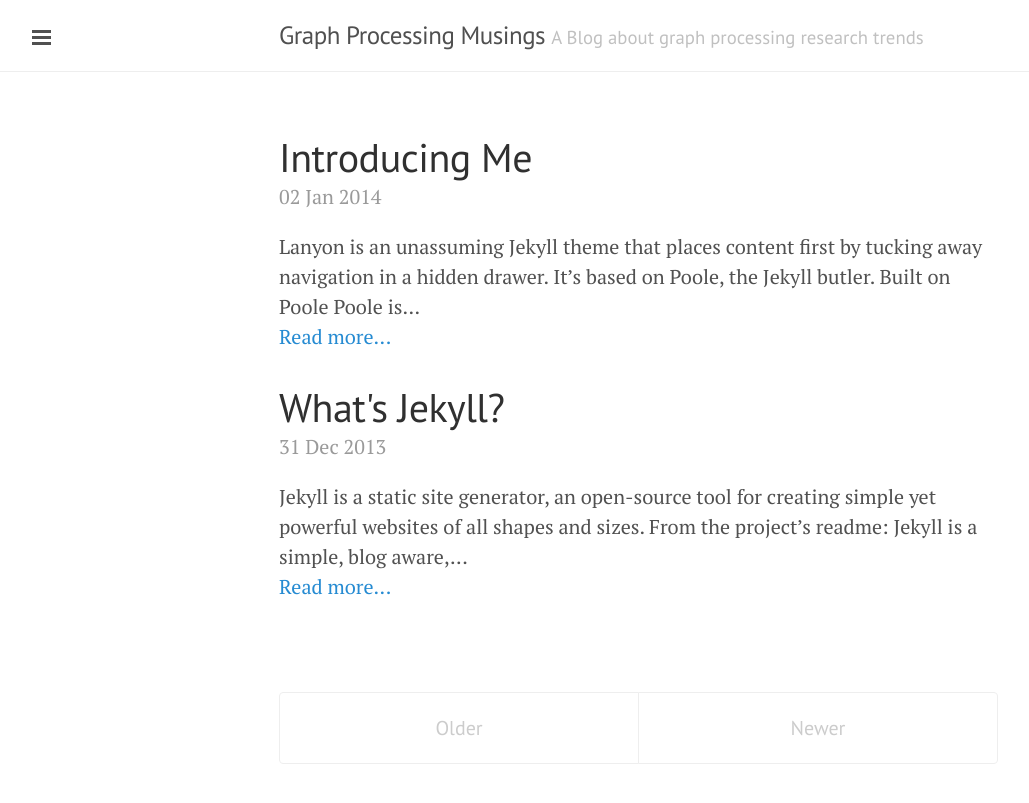
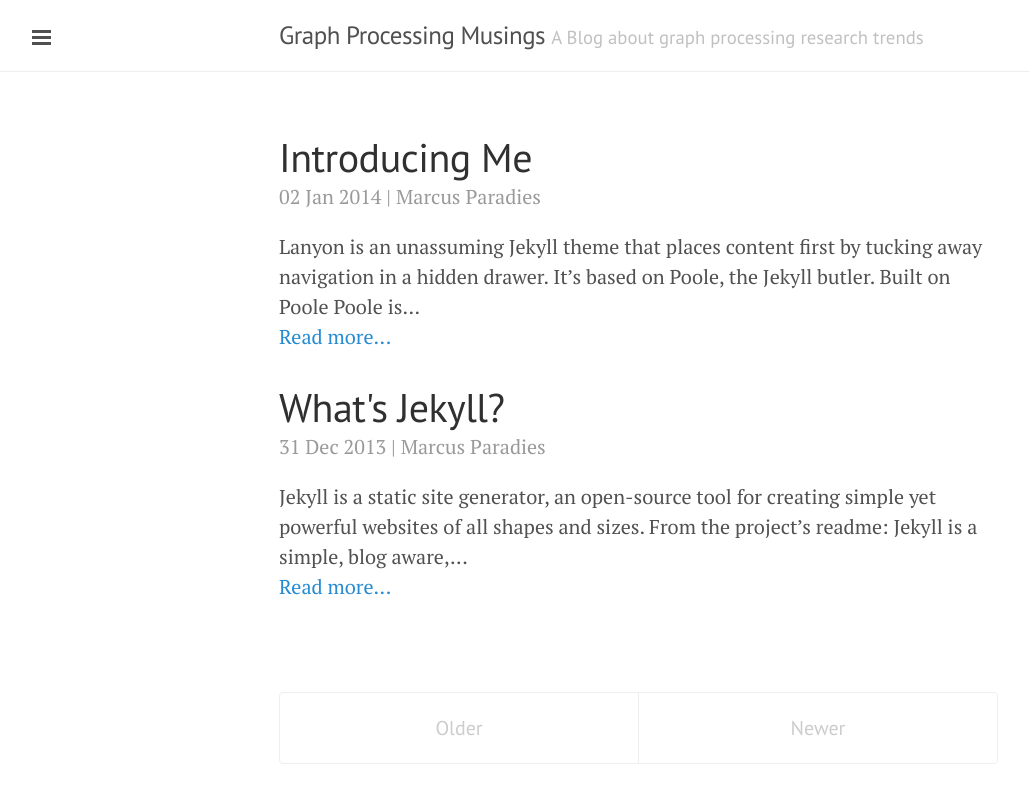
Before and after one commit to GraphProcessingMusings/graphprocessingmusings.github.io, a Jekyll site: the page built from index.html, in a window 1280 px wide. Shown: the top 803 px of the page, without its empty margins (1-1030 px from the left). Built offline with Jekyll 4.4.1, drawn with Linux system fonts in a browser that asks for light colours; Markdown is read by kramdown in place of the engine named in the settings; the list of posts is cut into pages by our own code.

Commit message:
Added author

```diff
--- a/_layouts/post.html
+++ b/_layouts/post.html
@@ -4,7 +4,7 @@
 
 <div class="post">
   <h1 class="post-title">{{ page.title }}</h1>
-  <span class="post-date">{{ page.date | date_to_string }}</span>
+  <span class="post-date">{{ page.date | date_to_string }} | {{ page.author }}</span>
   {{ content }}
 </div>
 
--- a/_posts/2013-12-31-whats-jekyll.md
+++ b/_posts/2013-12-31-whats-jekyll.md
@@ -1,6 +1,7 @@
 ---
 layout: post
 title: What's Jekyll?
+author: Marcus Paradies
 ---
 
 [Jekyll](http://jekyllrb.com) is a static site generator, an open-source tool for creating simple yet powerful websites of all shapes and sizes. From [the project's readme](https://github.com/mojombo/jekyll/blob/master/README.markdown):
--- a/_posts/2014-01-02-introducing-lanyon.md
+++ b/_posts/2014-01-02-introducing-lanyon.md
@@ -1,6 +1,7 @@
 ---
 layout: post
 title: Introducing Me
+author: Marcus Paradies
 ---
 
 Lanyon is an unassuming [Jekyll](http://jekyllrb.com) theme that places content first by tucking away navigation in a hidden drawer. It's based on [Poole](http://getpoole.com), the Jekyll butler.
--- a/index.html
+++ b/index.html
@@ -10,7 +10,7 @@
         {{ post.title }}
       </a>
     </h1>
-    <span class="post-date">{{ post.date | date_to_string }}</span>
+    <span class="post-date">{{ post.date | date_to_string }} | {{ post.author }}</span>
         {{ post.content | strip_html | truncatewords:30}}<br>
             <a href="{{ post.url }}">Read more...</a><br><br>
     {% endfor %}
```
